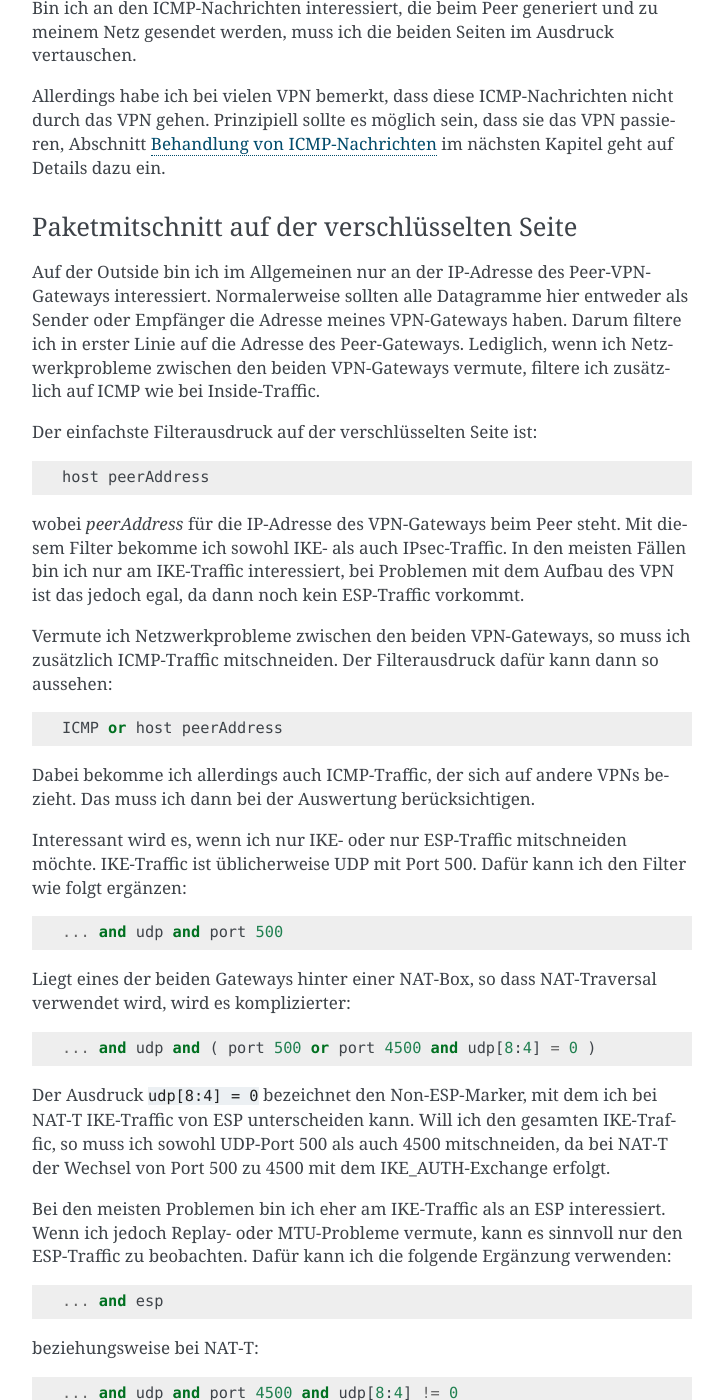
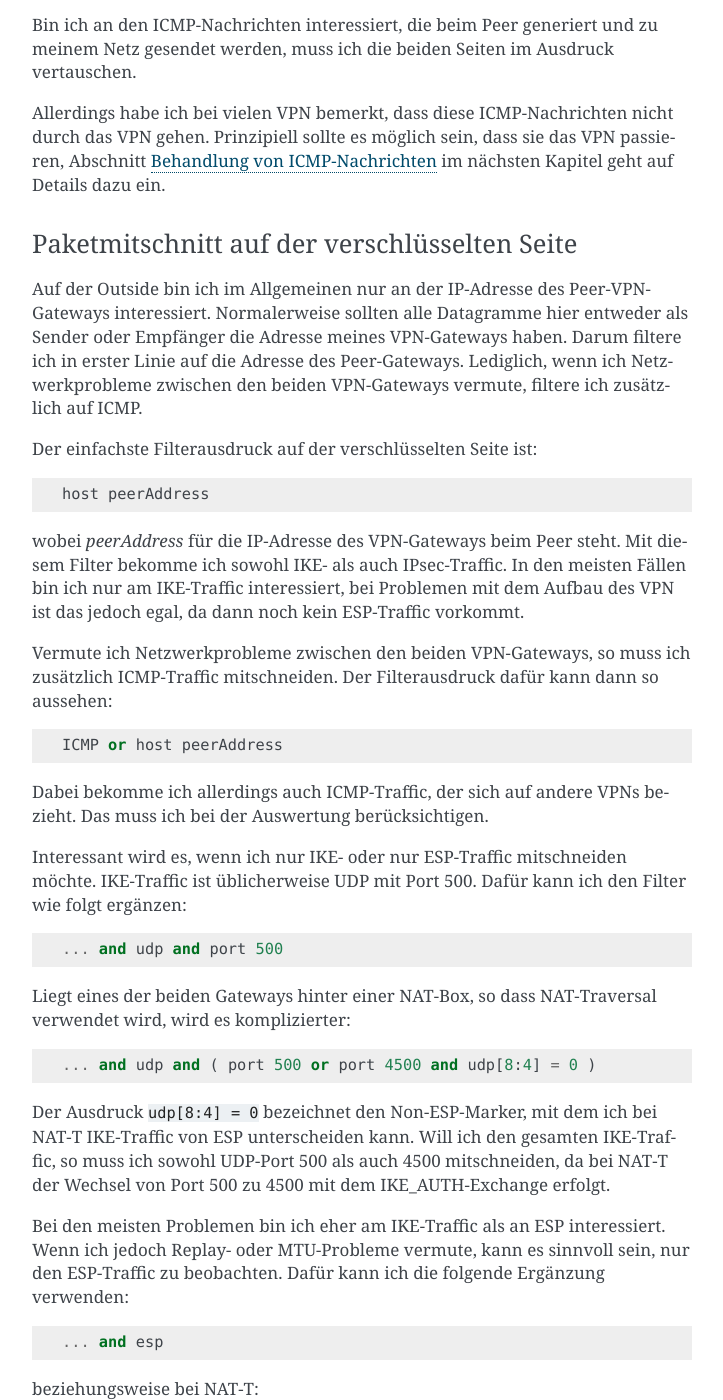
Before and after one commit to matwei-books/Fehlersuche-bei-IPsec-VPN-mit-IKEv2, a Sphinx documentation site: the page built from source/grundlagen/paketmitschnitt.rst, in a window 1280 px wide and 1400 px high, scrolled down 5187 px. Shown: the whole window, without its empty margins (388-1111 px from the left). Built offline with Sphinx 7.4.7, drawn with Linux system fonts in a browser that asks for light colours; cross-references to code outside the pages are shown as plain code; some of the changed text lies outside the part shown.

Commit message:
Text überarbeitet

```diff
--- a/source/grundlagen/paketmitschnitt.rst
+++ b/source/grundlagen/paketmitschnitt.rst
@@ -232,7 +232,12 @@
 den ICMP-Datenverkehr aufnehmen. Da die relevanten ICMP-Datagramme von
 jedem Router auf dem Weg zum Zielhost kommen können, kann ich den
 ICMP-Datenverkehr nicht einfach auf bestimmte Absenderadressen beschränken.
-Ein Filterausdruck dafür könnte in etwa so aussehen::
+
+.. raw:: latex
+
+   \clearpage
+
+Ein Filterausdruck für ICMP könnte in etwa so aussehen::
 
   host addressAtPeer and ( icmp or host insideAddress )
 
@@ -267,8 +272,8 @@
 hier entweder als Sender oder Empfänger die Adresse meines
 VPN-Gateways haben. Darum filtere ich in erster Linie auf die
 Adresse des Peer-Gateways. Lediglich, wenn ich Netzwerkprobleme zwischen
-den beiden VPN-Gateways vermute, filtere ich zusätzlich auf ICMP wie bei
-Inside-Traffic.
+den beiden VPN-Gateways vermute,
+filtere ich zusätzlich auf ICMP.
 
 Der einfachste Filterausdruck auf der verschlüsselten Seite ist::
 
@@ -280,14 +285,19 @@
 Problemen mit dem Aufbau des VPN ist das jedoch egal, da dann
 noch kein ESP-Traffic vorkommt.
 
+.. raw:: latex
+
+   \clearpage
+
 Vermute ich Netzwerkprobleme zwischen den beiden VPN-Gateways, so muss
 ich zusätzlich ICMP-Traffic mitschneiden. Der Filterausdruck dafür kann
 dann so aussehen::
 
   ICMP or host peerAddress
 
-Dabei bekomme ich allerdings auch ICMP-Traffic, der sich auf andere VPNs
-bezieht. Das muss ich dann bei der Auswertung berücksichtigen.
+Dabei bekomme ich allerdings auch ICMP-Traffic,
+der sich auf andere VPNs bezieht.
+Das muss ich bei der Auswertung berücksichtigen.
 
 Interessant wird es, wenn ich nur IKE- oder nur ESP-Traffic
 mitschneiden möchte. IKE-Traffic ist üblicherweise UDP mit Port 500.
@@ -308,9 +318,10 @@
 mitschneiden, da bei NAT-T der Wechsel von Port 500 zu 4500 mit dem
 IKE_AUTH-Exchange erfolgt.
 
-Bei den meisten Problemen bin ich eher am IKE-Traffic als an ESP
-interessiert. Wenn ich jedoch Replay- oder MTU-Probleme vermute, kann es
-sinnvoll nur den ESP-Traffic zu beobachten.
+Bei den meisten Problemen
+bin ich eher am IKE-Traffic als an ESP interessiert.
+Wenn ich jedoch Replay- oder MTU-Probleme vermute,
+kann es sinnvoll sein, nur den ESP-Traffic zu beobachten.
 Dafür kann ich die folgende Ergänzung verwenden::
 
   ... and esp
```
